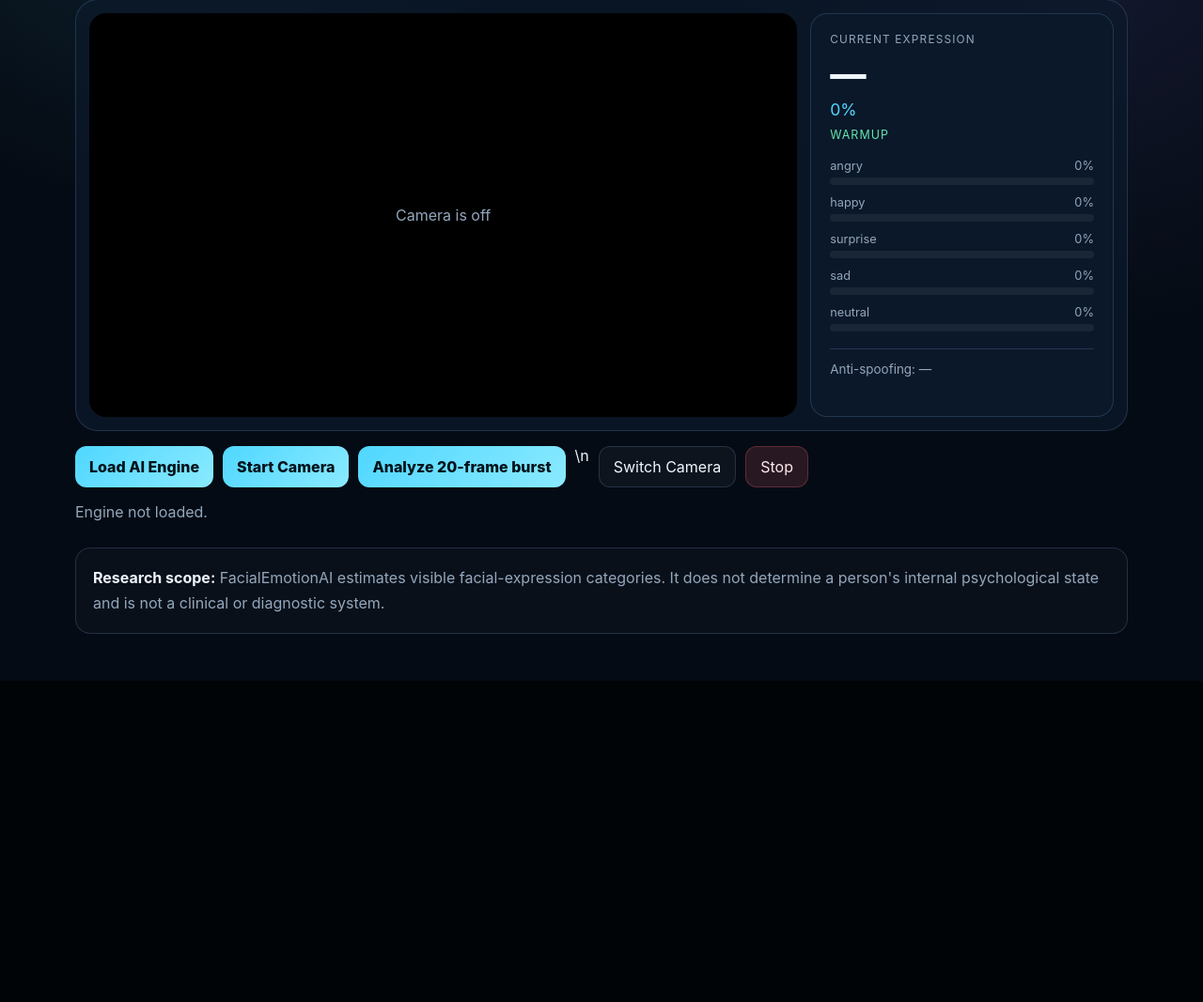
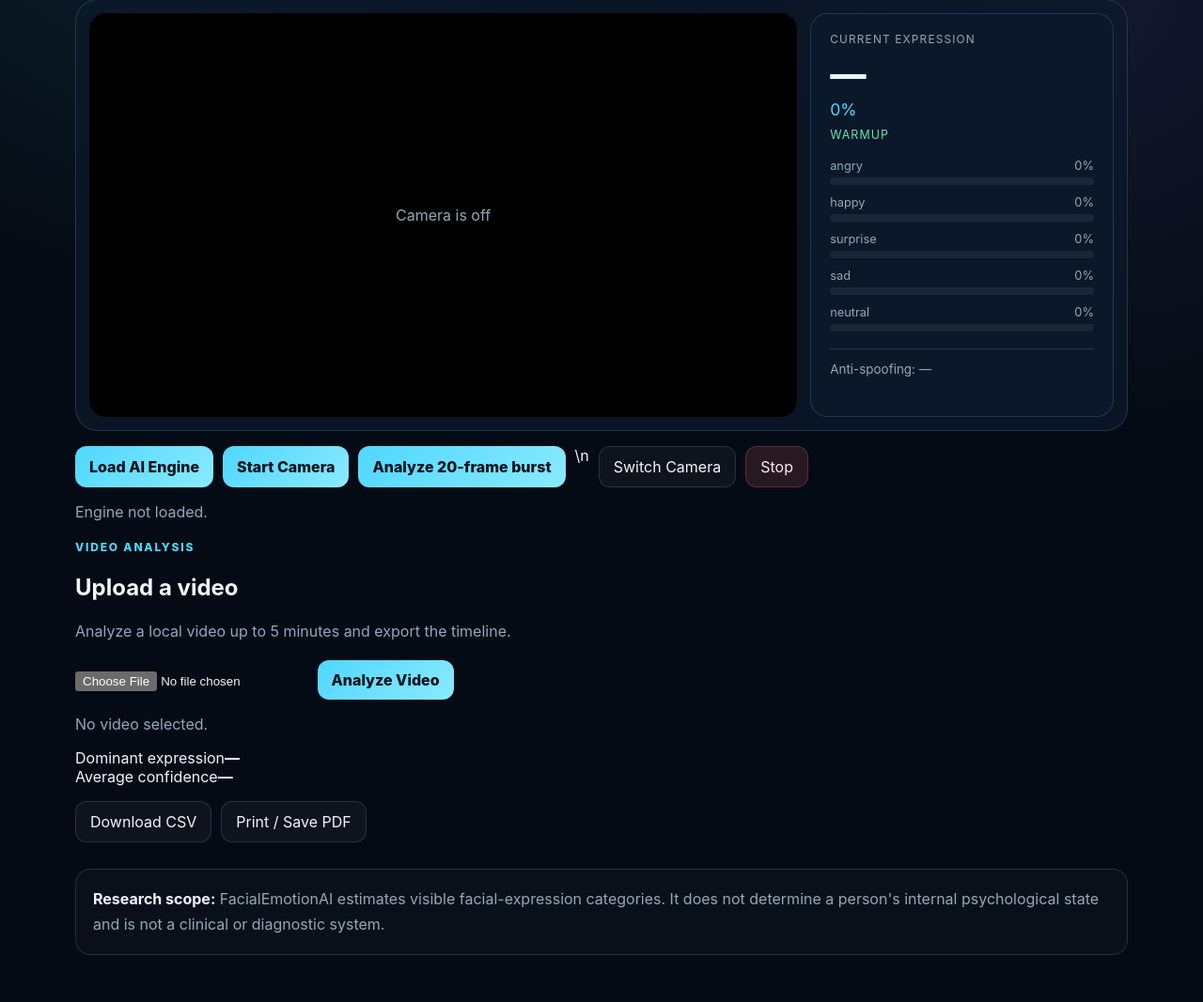
Before and after one commit to arianharashchi-lang/FacialEmotionAI, a FastAPI app: page / in a window 1280 px wide. Shown: the part 206-1273 px from the top of the page at 94% size. Before the commit the page ends 931 px from the top, so only its background shows below. Run offline with FastAPI, Linux system fonts and the light colour scheme.

Commit message:
Add video upload and report UI

```diff
--- a/webapp/templates/index.html
+++ b/webapp/templates/index.html
@@ -44,6 +44,35 @@
 
     <p id="status" class="status">Engine not loaded.</p>
 
+    <section class="upload-section">
+      <div class="upload-head">
+        <div>
+          <span class="eyebrow">VIDEO ANALYSIS</span>
+          <h2>Upload a video</h2>
+          <p class="lead small">Analyze a local video up to 5 minutes and export the timeline.</p>
+        </div>
+      </div>
+
+      <div class="upload-controls">
+        <input id="videoFile" type="file" accept="video/*">
+        <button id="analyzeVideo" class="primary">Analyze Video</button>
+      </div>
+      <p id="videoStatus" class="status">No video selected.</p>
+
+      <div id="videoResult" class="video-result hidden">
+        <div class="summary-grid">
+          <div><span>Dominant expression</span><strong id="videoDominant">—</strong></div>
+          <div><span>Average confidence</span><strong id="videoConfidence">—</strong></div>
+        </div>
+        <div id="videoBars"></div>
+        <div class="controls">
+          <button id="downloadCsv">Download CSV</button>
+          <button id="printReport">Print / Save PDF</button>
+        </div>
+        <div id="timeline" class="timeline"></div>
+      </div>
+    </section>
+
     <section class="note">
       <strong>Research scope:</strong>
       FacialEmotionAI estimates visible facial-expression categories. It does not determine a person's internal psychological state and is not a clinical or diagnostic system.
```
